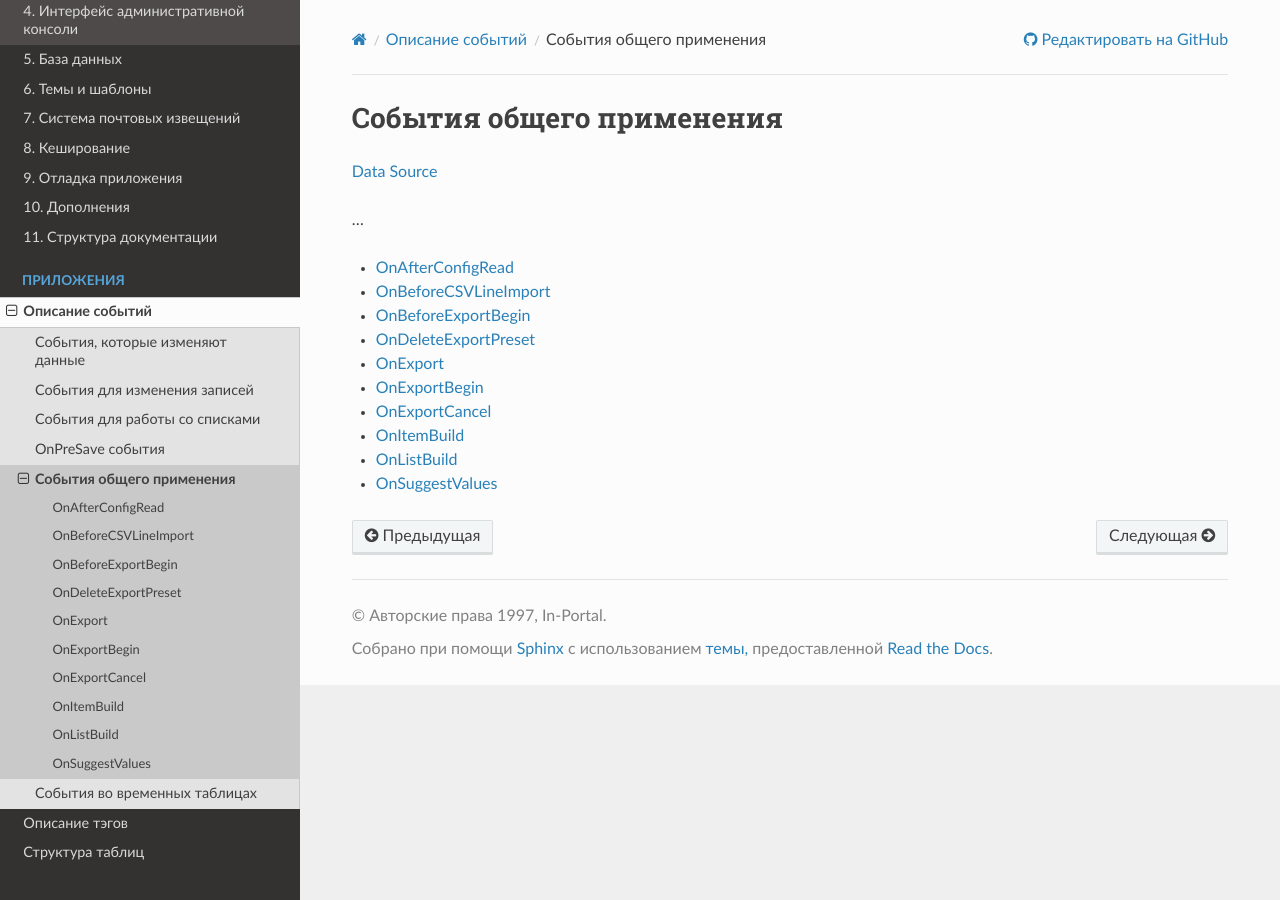
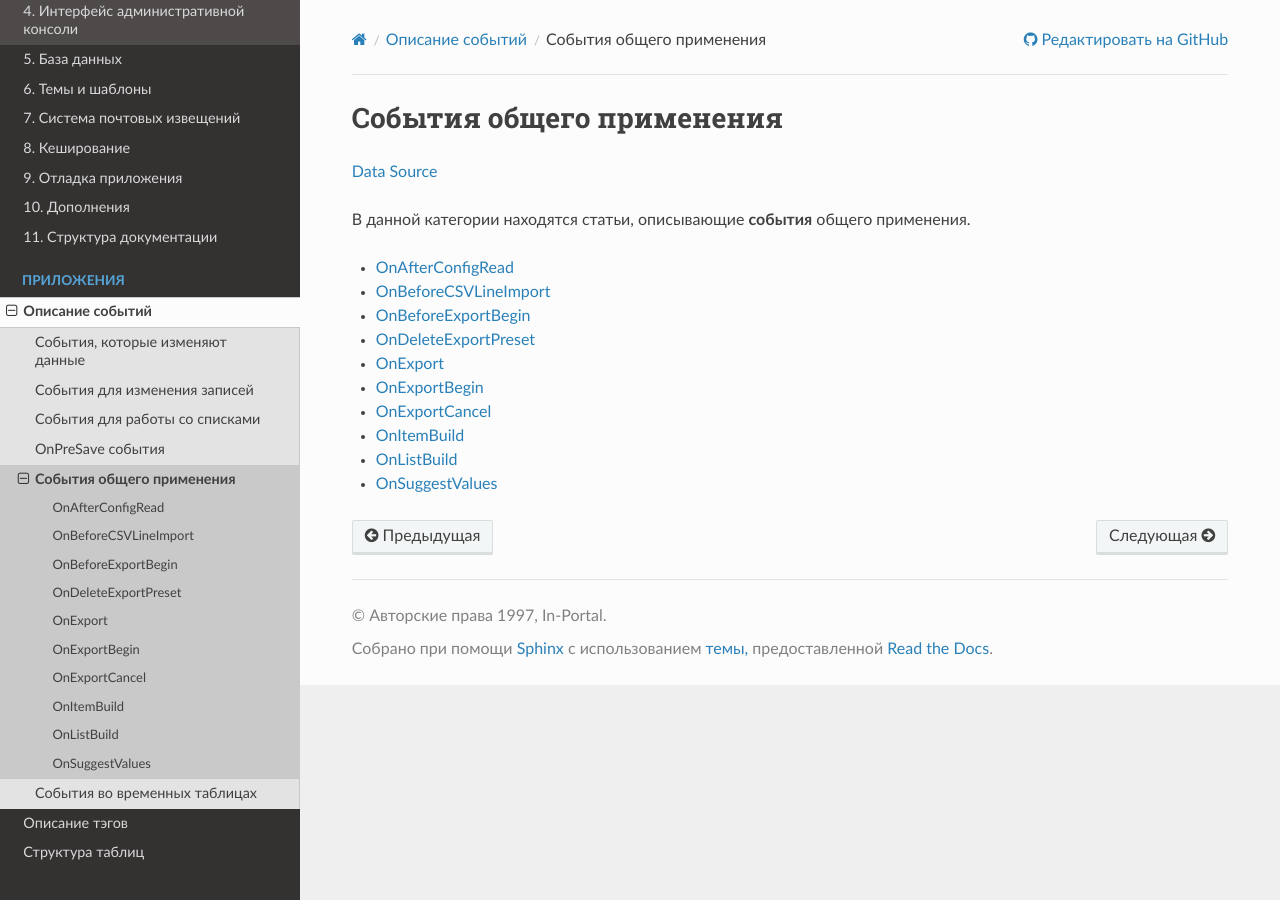
Before and after one commit to in-portal/guide-ru, a Sphinx documentation site: the page built from docs/events/general.rst, in a window 1280 px wide. Built offline with Sphinx 7.4.7 and the Read the Docs theme 3.1.0, drawn with Linux system fonts in a browser that asks for light colours.

Commit message:
Integrated "/events/general.rst"

```diff
--- a/docs/events/general.rst
+++ b/docs/events/general.rst
@@ -2,7 +2,7 @@
 *************************
 `Data Source`_
 
-...
+В данной категории находятся статьи, описывающие **события** общего применения.
 
 .. toctree::
    :maxdepth: 1
```
